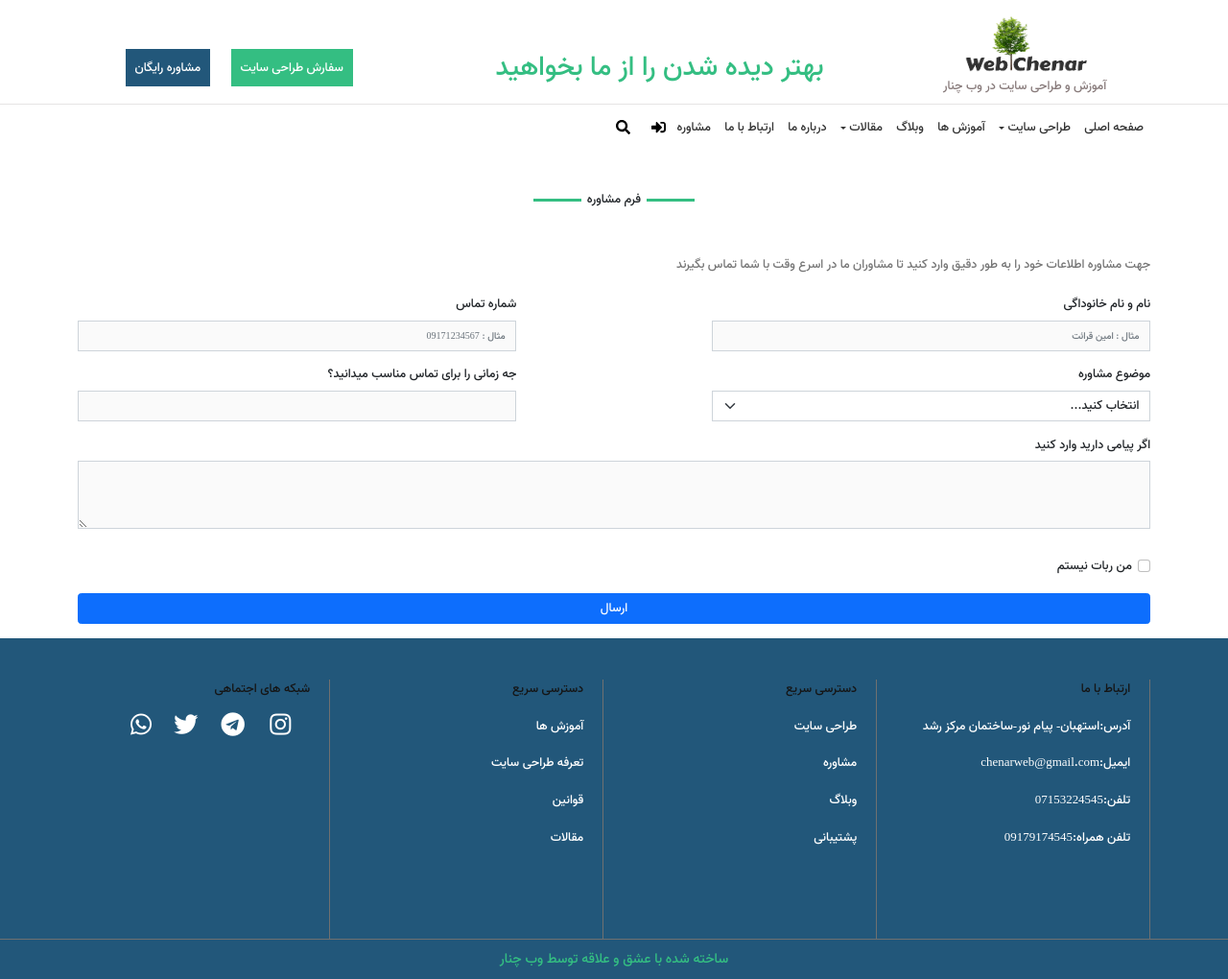
After one commit to amingrt/we-site, a PHP site: page /moshavereh.php in a window 1280 px wide. The commit adds this page. Shown: the whole page at 96% size. Run offline with PHP 8.4, Linux system fonts and the light colour scheme; some libraries are stand-ins or nearby versions; some web fonts are replaced.

Commit message:
moshavereh

```diff
--- /dev/null
+++ b/css/_moshavereh.css
@@ -0,0 +1,29 @@
+
+.coustom-form-moshavereh span::before{
+    content: '';
+    width: 50px;
+    height: 3px;
+    top: 53px;
+    left: 62px;
+    background-color: #34be82;
+    position: absolute;
+}
+
+.coustom-form-moshavereh span::after{
+    content: '';
+    width: 50px;
+    height: 3px;
+    top: 53px;
+    right: 62px;
+    background-color: #34be82!important;
+    position: absolute;
+}
+.form-select:focus {
+    border-color:0;
+    outline: 0;
+    box-shadow:none;
+}
+.p-moshavereh{
+color: #767676!important;
+
+}
--- a/css/main.css
+++ b/css/main.css
@@ -8,6 +8,7 @@
 @import'_Newsletters.css';
 @import'_footer.css';
 @import'_sefaresh.css';
+@import'_moshavereh.css';
 
 
 @font-face {
--- a/header.php
+++ b/header.php
@@ -10,6 +10,7 @@
     crossorigin="anonymous">
     <link rel="stylesheet" href="css/bootstrap.rtl.css">
     <link rel="stylesheet" href="css/main.css">
+
 </head>
 <body>
 <!--start-top-nav-->
@@ -30,12 +31,12 @@
                <div class="col-md-4 d-flex custom-top-nav d-flex align-items-center justify-content-center">
 
                <div class="sefaresh ">
-                 <button type="button" class=" mx-4 d-none d-lg-block"><a href="./sefaresh.html">سفارش طراحی سایت</a></button>
+                 <button type="button" class=" mx-4 d-none d-lg-block"><a href="./sefaresh.php">سفارش طراحی سایت</a></button>
                 </div>
 
 
                 <div class="moshavereh ">
-                  <button type="button" class="d-none d-lg-block" ><a href="moshavereh.html"> مشاوره رایگان</a></button>
+                  <button type="button" class="d-none d-lg-block" ><a href="moshavereh.php"> مشاوره رایگان</a></button>
                 </div>
               </div>
               <div class="icon-hide d-flex justify-content-end">
--- a/index.html
+++ b/index.html
@@ -10,7 +10,7 @@
     crossorigin="anonymous">
     <link rel="stylesheet" href="css/bootstrap.rtl.css">
     <link rel="stylesheet" href="css/main.css">
-    <meta>
+
 </head>
 <body>
 <!--start-top-nav-->
@@ -55,7 +55,6 @@
 <!--end-top-nav-->
 <!--start-nav-->
 <div class="main-header">
-
   <div class="container">
     <div class="row ">
                 <div class="col-sm-12 col-lg-10 navbar-light  custom-nav">
--- /dev/null
+++ b/moshavereh.php
@@ -0,0 +1,120 @@
+<?php include_once('./header.php');?>
+<!DOCTYPE html>
+<html lang="fa" dir="rtl">
+  <head>
+    <meta charset="UTF-8">
+    <meta http-equiv="X-UA-Compatible" content="IE=edge">
+    <meta name="viewport" content="width=device-width, initial-scale=1.0">
+    <title>Web Chenar</title>
+    <link rel="stylesheet" href="https://pro.fontawesome.com/releases/v5.10.0/css/all.css"
+    integrity="sha384-AYmEC3Yw5cVb3ZcuHtOA93w35dYTsvhLPVnYs9eStHfGJvOvKxVfELGroGkvsg+p"
+    crossorigin="anonymous">
+    <link rel="stylesheet" href="css/bootstrap.rtl.css">
+    <link rel="stylesheet" type="text/css" href="//cdn.jsdelivr.net/npm/slick-carousel@1.8.1/slick/slick.css"/>
+
+    <link rel="stylesheet" href="css/main.css">
+  </head>
+
+
+<!--start-moshavereh-form-->
+<div class="container-fluid">
+    <div class="container">
+        <div class="row">
+
+                <h5 class="text-center p-5 coustom-form-moshavereh">
+                  <span class="py-5 position-relative">فرم مشاوره</span>
+                </h5>
+                </div>
+                <p class="mb-4 p-moshavereh">جهت مشاوره اطلاعات خود را به طور دقیق وارد کنید  تا مشاوران ما در اسرع وقت با شما تماس بگیرند</p>
+                <form class="row g-3 needs-validation d-flex justify-content-between align-items-center" novalidate>
+                    <div class="col-lg-5 coustom-form">
+                      <label for="validationCustom01" class="form-label">نام و نام خانوداگی  </label>
+                      <input type="text" class="form-control" id="validationCustom01" placeholder="مثال : امین قرائت" required>
+                      <div class="invalid-feedback">
+                        لطفا فرم را پر کنید
+                       </div>
+
+                    </div>
+
+                    <div class="col-lg-5 coustom-form">
+                      <label for="validationCustomUsername" class="form-label">شماره تماس</label>
+                      <div class="input-group has-validation">
+
+                        <input type="text" class="form-control" id="validationCustomUsername" aria-describedby="inputGroupPrepend" placeholder="مثال : 09171234567" required>
+                        <div class="invalid-feedback">
+                         لطفا شماره تلفن خود را به صورت صحیح وارد کنید
+                        </div>
+                      </div>
+                    </div>
+
+                    <div class="col-lg-5 coustom-form ">
+                      <label for="validationCustom04" class="form-label">موضوع مشاوره</label>
+                      <select class="form-select" id="validationCustom04" required>
+                        <option selected disabled value="">انتخاب کنید...</option>
+                        <option>طراحی سایت ورد پرس</option>
+                        <option>طراحی سایت شرکتی </option>
+                        <option>طراحی سایت شخصی </option>
+                        <option>طراحی سایت  پزشکی</option>
+                        <option>سایر موارد</option>
+
+                      </select>
+                      <div class="invalid-feedback">
+               لطفا یک مورد را انتخاب کنید
+                      </div>
+                    </div>
+                    <div class="col-lg-5 coustom-form">
+                      <label for="validationCustom05" class="form-label">جه زمانی را برای تماس مناسب میدانید؟</label>
+                      <input type="text" class="form-control" id="validationCustom05" >
+                    </div>
+                    <div class="mb-3 coustom-form ">
+                      <label for="exampleFormControlTextarea1" class="form-label"> اگر پیامی دارید وارد کنید</label>
+                      <textarea class="form-control" id="exampleFormControlTextarea1" rows="3"></textarea>
+                    </div>
+                    <div class="col-12 coustom-form">
+                      <div class="form-check">
+                        <input class="form-check-input" type="checkbox" value="" id="invalidCheck" required>
+                        <label class="form-check-label" for="invalidCheck">
+                  من ربات نیستم
+                        </label>
+
+
+                      </div>
+                    </div>
+                    <div class="col-12 mb-3 coustom-form">
+                      <button class="btn btn-primary w-100" type="submit"> ارسال</button>
+                    </div>
+                  </form>
+              </div>
+    </div>
+    <!--end-moshavereh-form-->
+
+
+
+
+
+
+
+
+
+
+
+
+
+
+  <script src="https://code.jquery.com/jquery-3.6.0.slim.min.js" integrity="sha256-u7e5khyithlIdTpu22PHhENmPcRdFiHRjhAuHcs05RI=" crossorigin="anonymous"></script>
+<script src="https://cdn.jsdelivr.net/npm/@popperjs/core@2.10.2/dist/umd/popper.min.js" integrity="sha384-7+zCNj/IqJ95wo16oMtfsKbZ9ccEh31eOz1HGyDuCQ6wgnyJNSYdrPa03rtR1zdB" crossorigin="anonymous"></script>
+<script src="https://cdn.jsdelivr.net/npm/bootstrap@5.1.3/dist/js/bootstrap.min.js" integrity="sha384-QJHtvGhmr9XOIpI6YVutG+2QOK9T+ZnN4kzFN1RtK3zEFEIsxhlmWl5/YESvpZ13" crossorigin="anonymous"></script>
+<script type="text/javascript" src="//cdn.jsdelivr.net/npm/slick-carousel@1.8.1/slick/slick.min.js"></script>
+<script src="js/main.js"></script>
+</body>
+</html>
+
+
+
+
+
+
+
+
+
+<?php include_once('./footer.php');?>
```
Also changed, not shown: sefaresh.php (+3 -4 lines).
